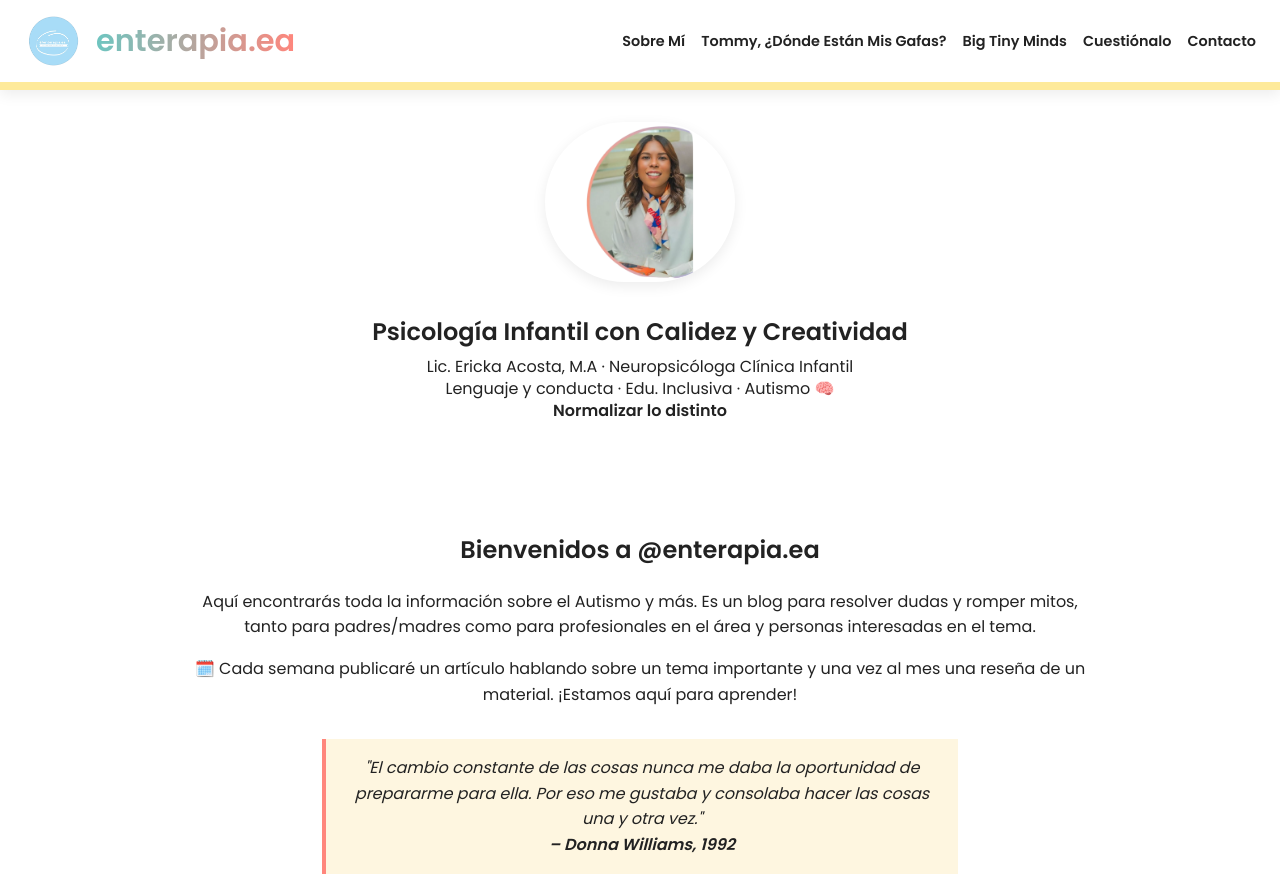
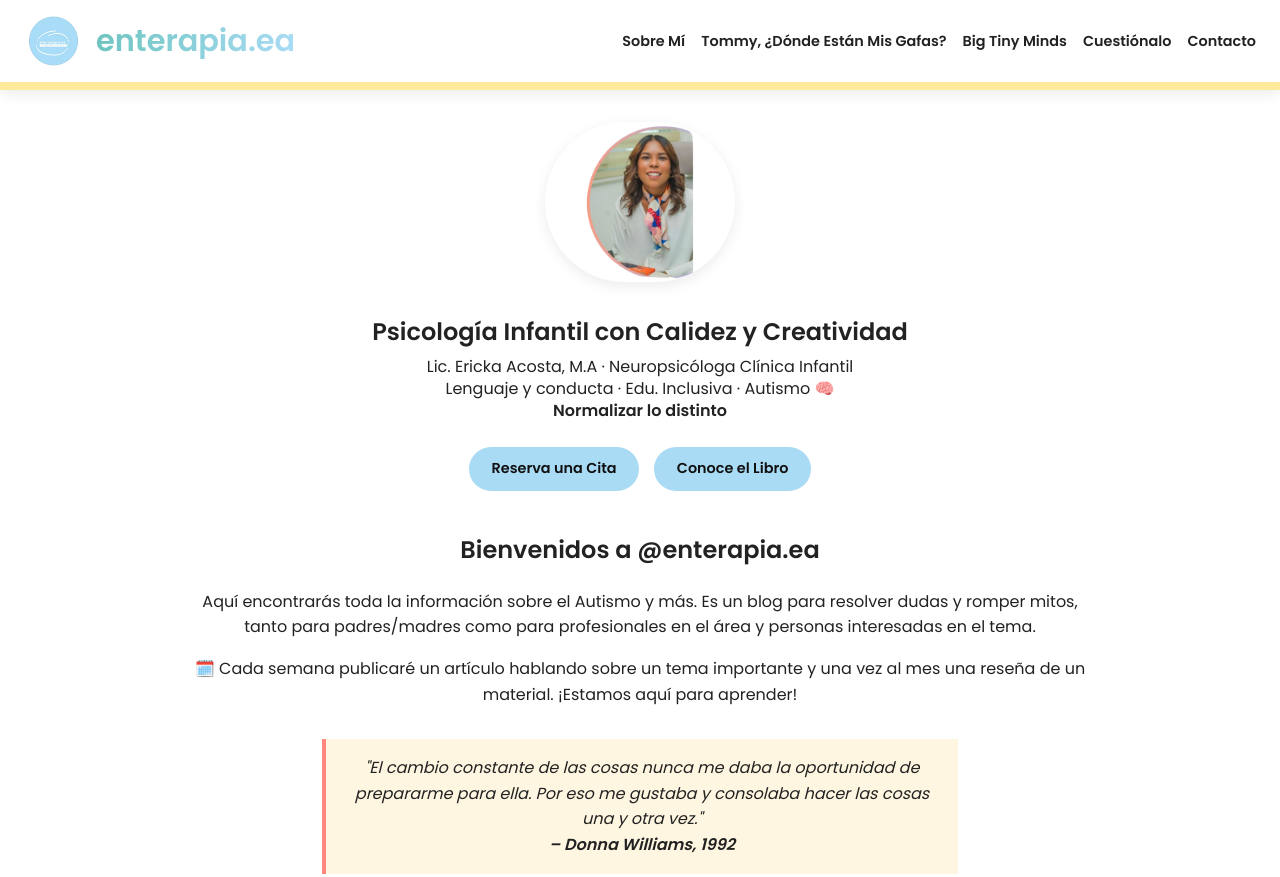
Before and after one commit to aiwithlc/EnTerapiaEA, a plain HTML site: page index.html in a window 1280 px wide. Shown: the top 877 px of the page. Drawn offline with Linux system fonts and the light colour scheme.

Commit message:
Update index.html

```diff
--- a/index.html
+++ b/index.html
@@ -42,7 +42,7 @@
     .header-left h1 {
       font-size: clamp(1.4rem, 4vw, 1.9rem);
       margin: 0;
-      background: linear-gradient(to right, #6EC5C0, #FF867C);
+      background: linear-gradient(to right, #6EC5C0, #a9dbf5);
       -webkit-background-clip: text;
       -webkit-text-fill-color: transparent;
       background-clip: text;
@@ -109,10 +109,10 @@
       margin: 0.25rem auto 1rem;
       max-width: 620px;
     }
-    .cta-button {
+   .cta-button {
       display: inline-block;
-      background: linear-gradient(to right, #a9dbf5, ##a7dbf7);
-      color: #ffffff;
+      background: #a9dbf5;
+      color: #111;
       padding: 0.65rem 1.4rem;
       border-radius: 32px;
       text-decoration: none;
@@ -122,7 +122,8 @@
       transition: all 0.3s ease;
     }
     .cta-button:hover {
-      background: #a9dbf5;
+      background: #6ec5c0;
+      color: #fff;
       transform: translateY(-2px);
     }
     @media (max-width: 768px) {
```
